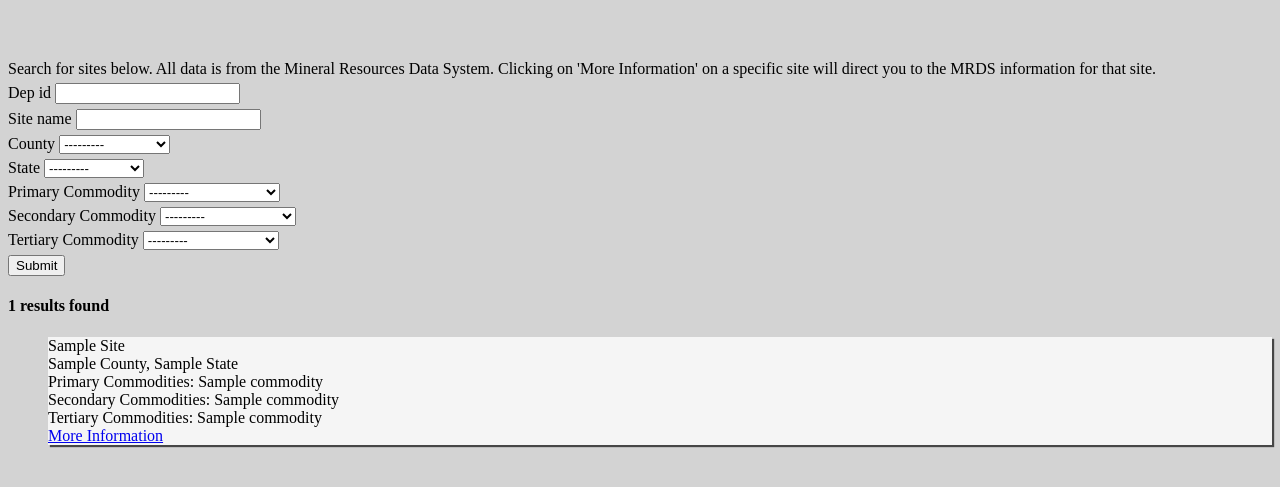
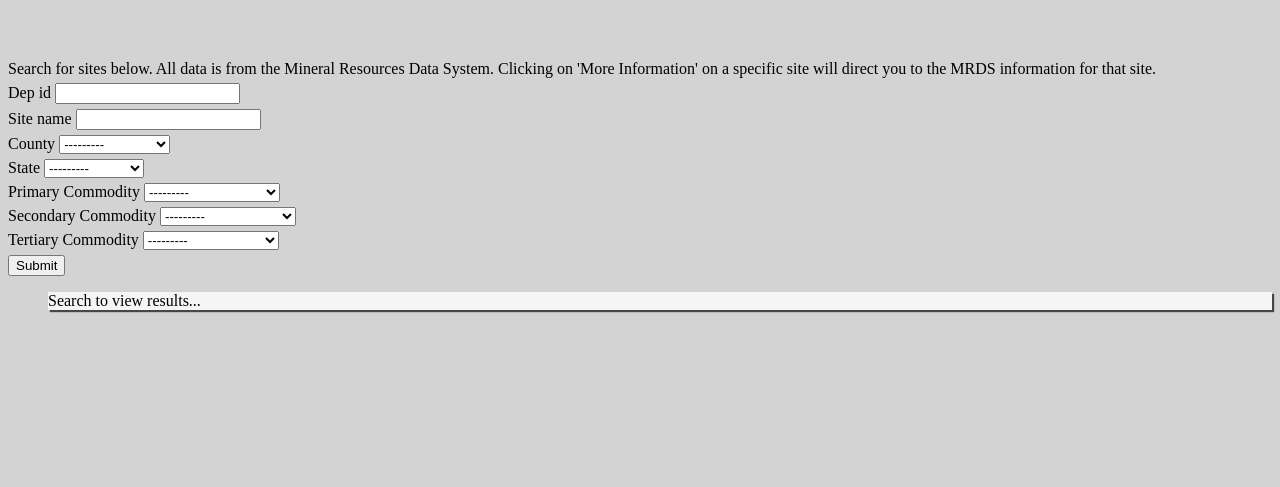
Before and after one commit to AaronScruggs/rockhounder, a Django app: template mrds/templates/mrds/site_search.html in a window 1280 px wide. Shown: the top 487 px of the page. Run offline with Django 3.2, Linux system fonts and the light colour scheme; tables that the repository leaves empty hold one stand-in row (values such as "Sample post"); the template is opened without the code that fills it: values that come from a table or form of the project are taken from there, most other values are stand-ins (such as "Sample title", 1, 10 or a date in 2020); some libraries are stand-ins or nearby versions.

Commit message:
Switch front end search to Vue

```diff
--- a/assets/js/app.js
+++ b/assets/js/app.js
@@ -2,24 +2,23 @@ var app = new Vue({
   el: '#app',
   delimiters: ['[[', ']]'],
   data: {
-    message: 'Hello Vue!',
-    counter: 0,
-    name: 'VueApp'
+    searchResults: [
+      {'site_name': 'Search to view results...'},
+    ]
   },
   methods: {
     submitSiteSearch: function (ev) {
-      console.log('woot');
-      // let siteForm = this.$refs.siteForm;
+      let self = this;
       let f = event.target;
 
       let formData = new FormData(ev.target);
       let submitUrl = f.action;
-      // debugger;
       axios
         .post(submitUrl, formData)
         .then(res => {
           console.log(res);
-          debugger;
+          self.$data.searchResults = res.data;
+
         })
         .catch(err => {
           console.log(err)
--- a/mrds/templates/mrds/site_search.html
+++ b/mrds/templates/mrds/site_search.html
@@ -16,7 +16,6 @@
         specific site will direct you to the MRDS information for that site.
     </div>
 
-
     <div>
         <form ref="siteForm" method="post" action="{% url 'site_search' %}" class="form" enctype="multipart/form-data"
               v-on:submit.prevent="submitSiteSearch">
@@ -33,45 +32,25 @@
         </form>
     </div>
 
-    {% if results_count %}
         <div id="siteResults">
-            <h4>{{ results_count }} results found</h4>
-            {% if results_count > results_limit %}<h5>(Showing the first {{ results_limit }} only)</h5>{% endif %}
+            <ul v-for="(site, index) in searchResults">
 
-            <ul>
-                {% for site in site_qs %}
-                    <li>
-                        <div>
-                            {{ site.site_name|title }}
-                        </div>
-                        <div>
-                            {{ site.county|title }}, {{ site.state|title }}
-                        </div>
-                        <div>
-                            Primary Commodities: {{ site.commodity_1 }}
-                        </div>
-                        <div>
-                            Secondary Commodities: {{ site.commodity_2 }}
-                        </div>
-                        <div>
-                            Tertiary Commodities: {{ site.commodity_3 }}
-                        </div>
-                        <div>
-                            <a href="{{ site.mrds_url }}" target="_blank">More Information</a>
-                        </div>
+                <li>
+                    <div>
+                        [[ site.site_name ]]
 
-                    </li>
-                {% endfor %}
+                    </div>
+
+                </li>
+
             </ul>
 
         </div>
-    {% endif %}
 
 </div>
 
 <script src="https://cdnjs.cloudflare.com/ajax/libs/vue/2.6.11/vue.min.js"></script>
 <script src="https://cdnjs.cloudflare.com/ajax/libs/axios/0.19.2/axios.min.js"></script>
-{#<script src="https://code.jquery.com/jquery-3.5.1.min.js"></script>#}
 <script src="{% static 'js/app.js' %}"></script>
 
 </body>
```
Also changed, not shown: mrds/views.py (+12 -17 lines).
